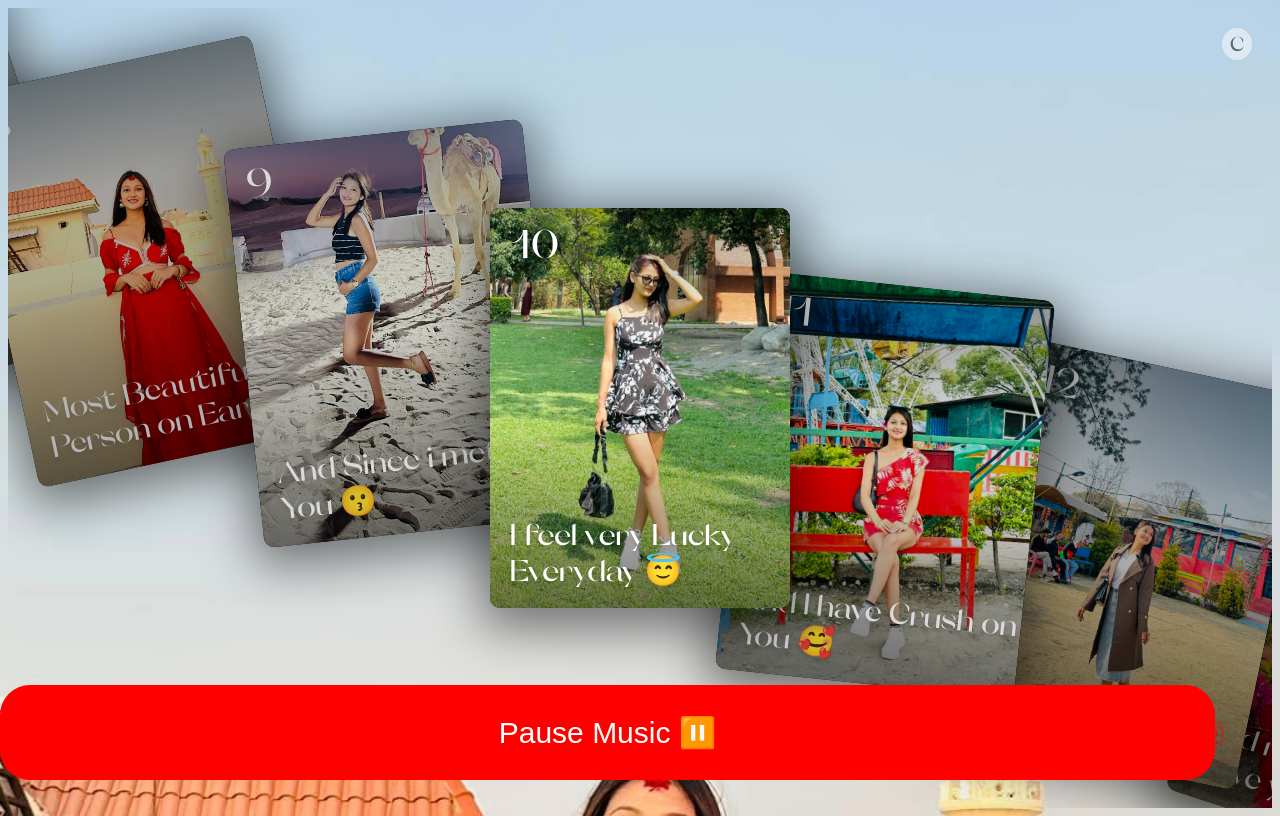
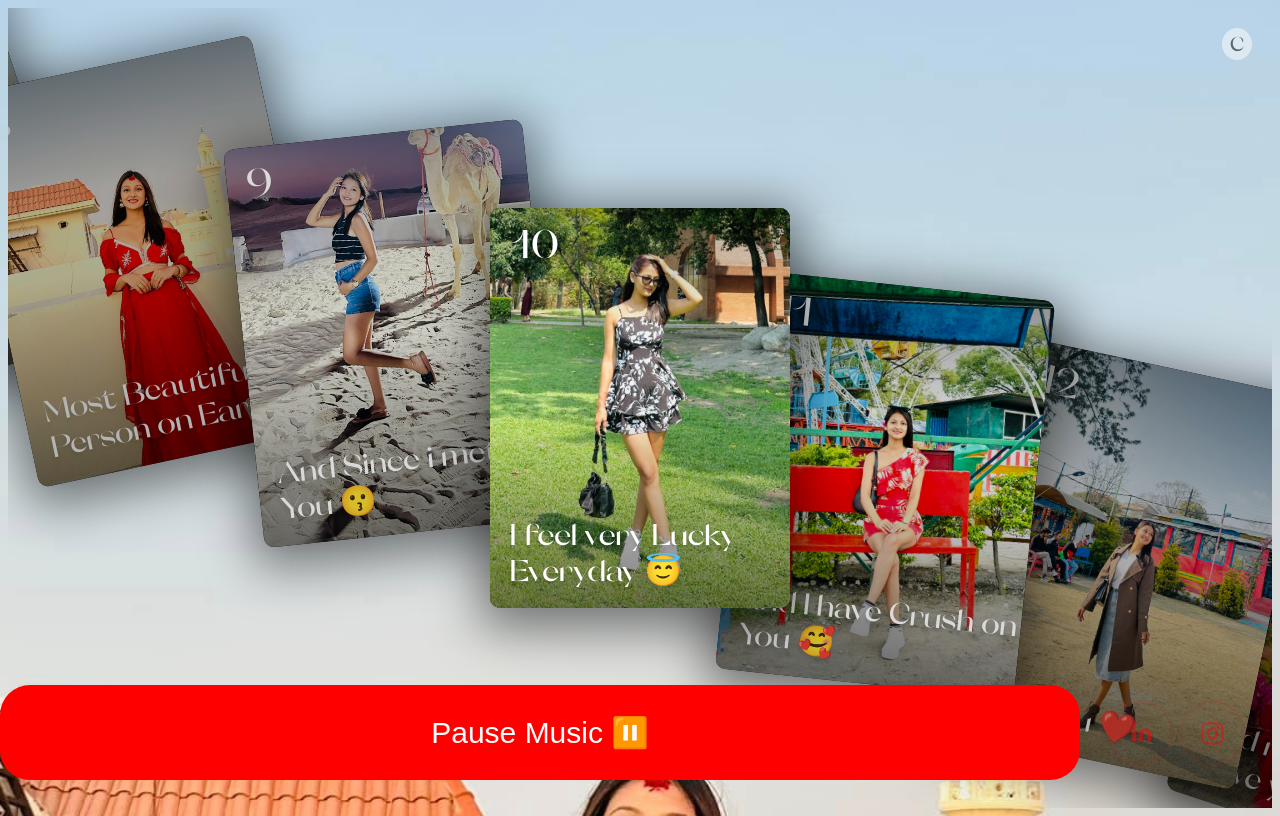
Before and after one commit to Aayush-afk1/Aayush, a plain HTML site: page index.html in a window 1280 px wide. Both pictures are taken after a click on the button "Play Music 🎵". Drawn offline with Linux system fonts and the light colour scheme.

Commit message:
Update index.html

```diff
--- a/index.html
+++ b/index.html
@@ -20,7 +20,7 @@
     }
     #pauseMusicBtn {
       display: none; /* Hide pause initially */
-      right: 65px; /* show to the left of play button */
+      right: 200px; /* show to the left of play button */
     }
   </style>
 </head>
```
